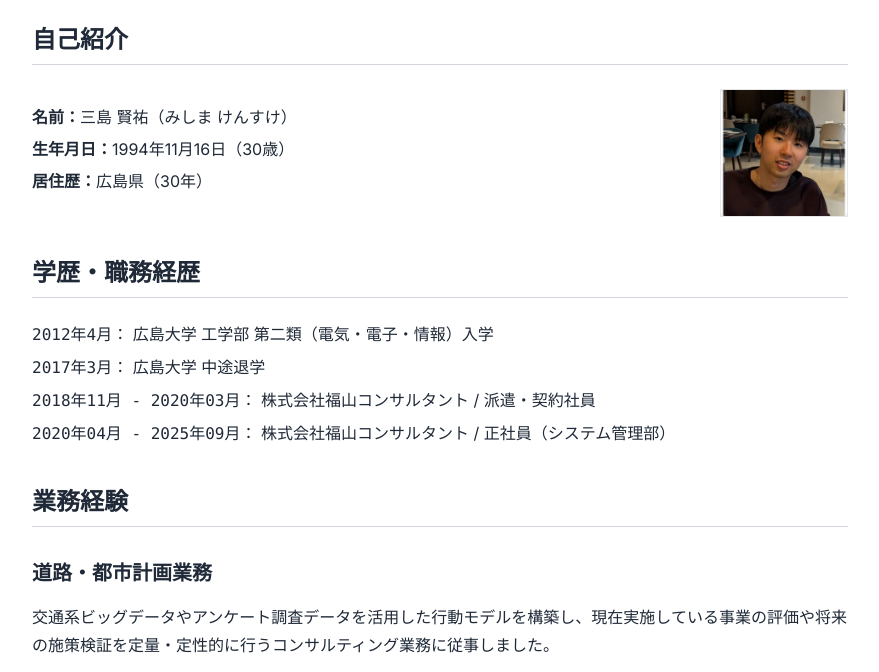
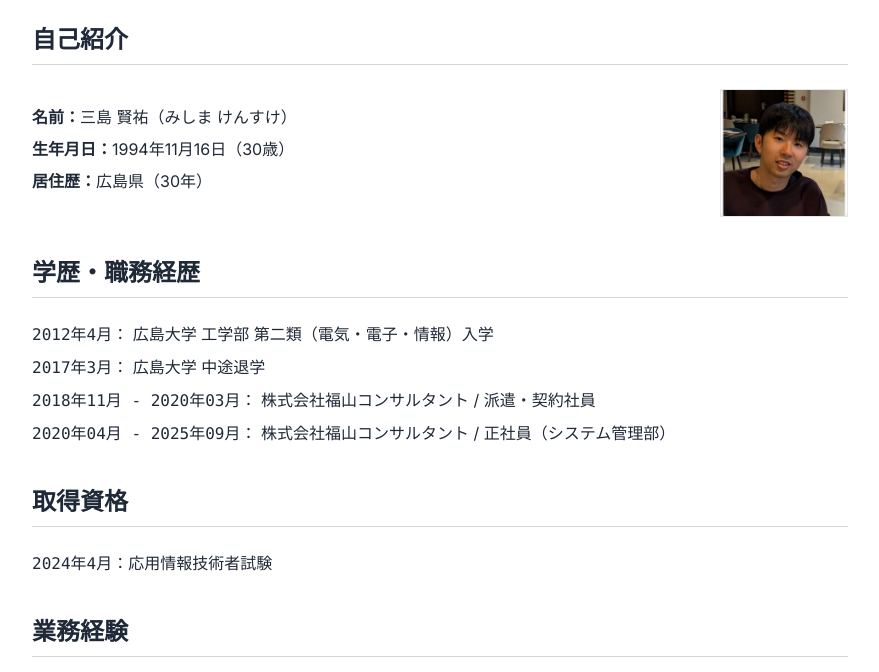
Before and after one commit to kmishima16/my-profile, a plain HTML site: page index.html in a window 1280 px wide. Shown: the part 104-776 px from the top of the page, without its empty margins (200-1079 px from the left). Drawn offline with nearby package versions, Linux system fonts and the light colour scheme.

Commit message:
update 資格取得

```diff
--- a/index.html
+++ b/index.html
@@ -64,6 +64,13 @@
                     <li><span class="font-mono">2017年3月：</span> 広島大学 中途退学</li>
                     <li><span class="font-mono">2018年11月 - 2020年03月：</span> 株式会社福山コンサルタント / 派遣・契約社員</li>
                     <li><span class="font-mono">2020年04月 - 2025年09月：</span> 株式会社福山コンサルタント / 正社員（システム管理部）</li>
+                </ul>
+            </section>
+
+            <section id="certification">
+                <h2 class="border-b border-gray-300 pb-2 mt-10 mb-6 text-2xl font-semibold">取得資格</h2>
+                <ul>
+                    <li><span class="font-mono">2024年4月：</span>応用情報技術者試験</li>
                 </ul>
             </section>
 
```
